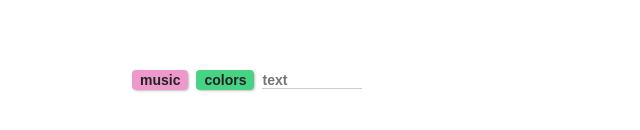
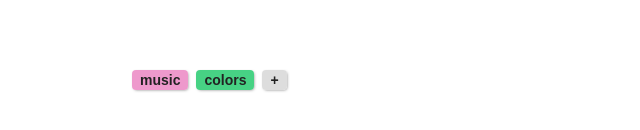
Before and after one commit to nilscox/kata-labels, a React app: page / in a window 1280 px wide. Shown: the part 320-450 px from the top of the page, without its empty margins (0-640 px from the left). Built offline with nearby package versions, Linux system fonts and the light colour scheme.

Commit message:
8 - display a button to switch to edition mode

```diff
--- a/src/LabelsList.tsx
+++ b/src/LabelsList.tsx
@@ -11,6 +11,7 @@ type LabelsListProps = {
 };
 
 const LabelsList: React.FC<LabelsListProps> = ({ labels, allLabels, addLabel, removeLabel }) => {
+  const [editing, setEditing] = useState(false);
   const [text, setText] = useState('');
 
   const toggle = (label: LabelType) => {
@@ -24,16 +25,26 @@ const LabelsList: React.FC<LabelsListProps> = ({ labels, allLabels, addLabel, re
   };
 
   const handleKeyDown = (e: React.KeyboardEvent) => {
-    if (e.key === 'Backspace' && text === '' && labels.length > 0) {
+    switch (e.key) {
+      case 'Escape':
+        setEditing(false);
+        break;
+
+      case 'Backspace':
+        if (text === '' && labels.length > 0) {
           removeLabel(labels[labels.length - 1]);
         }
 
-    if (e.key === 'Enter' && text !== '') {
+        break;
+
+      case 'Enter':
+        if (text !== '') {
           const match = allLabels.find((label) => label.text.startsWith(text));
 
           if (match) {
             toggle(match);
             setText('');
+          }
         }
     }
   };
@@ -43,13 +54,18 @@ const LabelsList: React.FC<LabelsListProps> = ({ labels, allLabels, addLabel, re
       {labels.map((label, n) => (
         <Label key={n} label={label} onClick={() => removeLabel(label)} />
       ))}
+      {!editing && <Label label={{ text: '+', color: '#DDD' }} onClick={() => setEditing(true)} />}
+      {editing && (
         <input
+          autoFocus
           value={text}
           placeholder="text"
           className="add-label"
           onChange={(e) => setText(e.currentTarget.value)}
+          onBlur={() => setEditing(false)}
           onKeyDown={handleKeyDown}
         />
+      )}
     </div>
   );
 };
```
Lines whose indentation alone changed are shown as unchanged.
